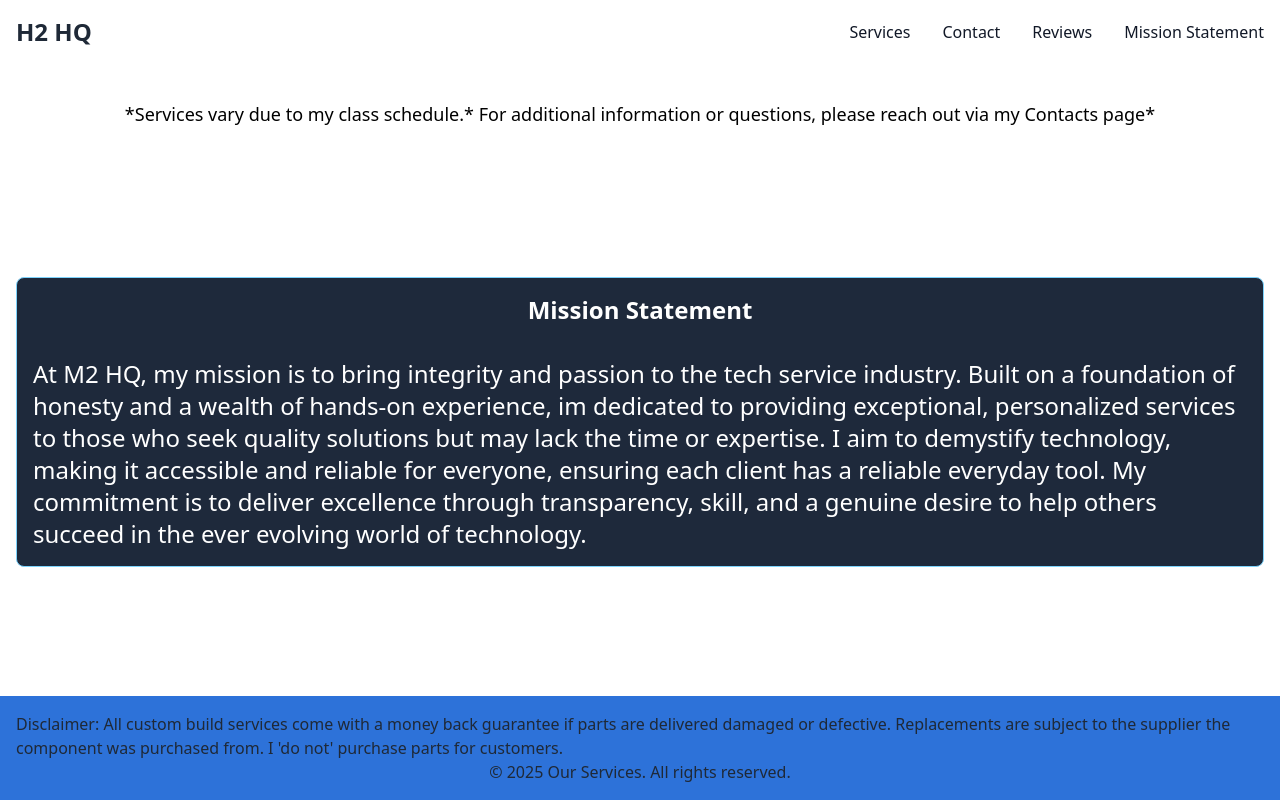
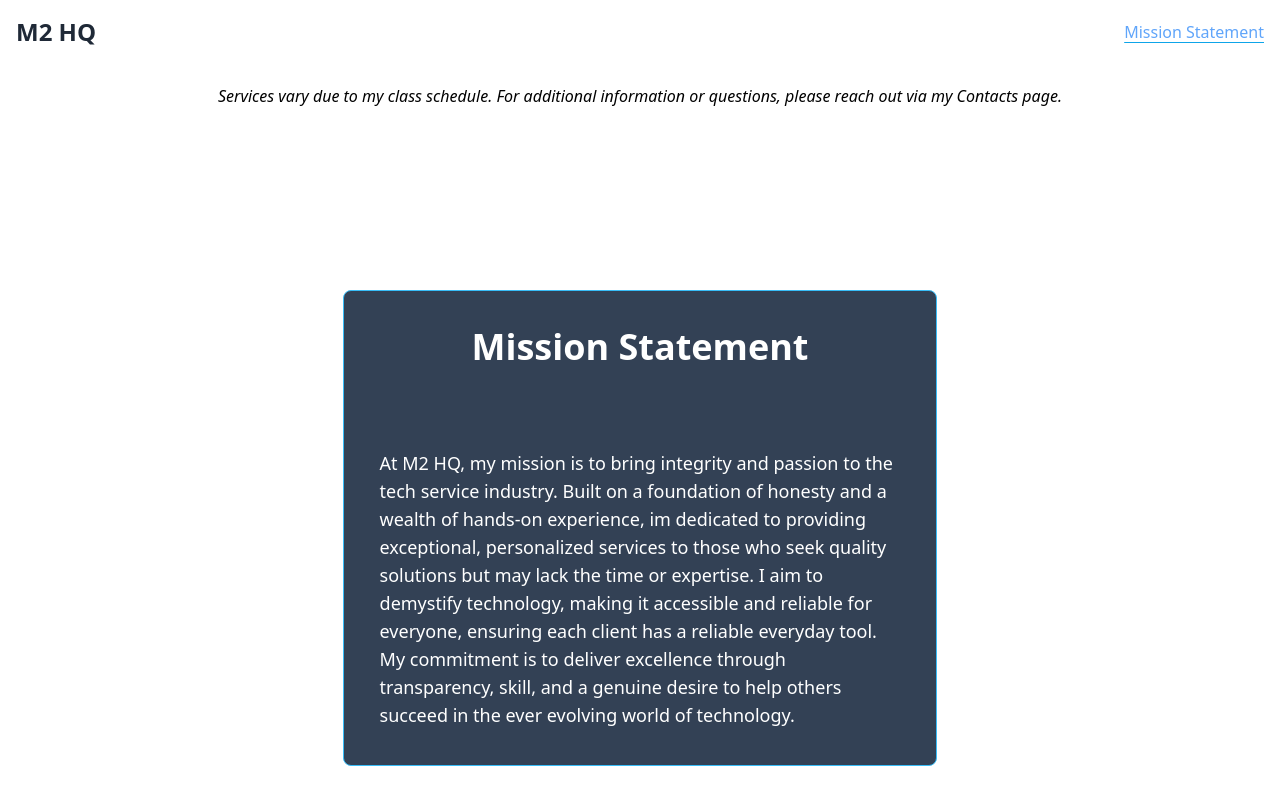
Before and after one commit to iSmirk-01/Landing-page, a Next.js app: page /mission in a window 1280 px wide. Shown: the top 800 px of the page. Built offline with nearby package versions, Linux system fonts and the light colour scheme.

Commit message:
made too many changes but all good...

```diff
--- a/app/components/Footer.js
+++ b/app/components/Footer.js
@@ -1,9 +1,16 @@
-const Footer = ({ footer }) => {
+const Footer = () => {
     return (
-      <div className="flex flex-col p-4 bg-DarkThemeMainBlue items-center w-screen">
-        <footer>{footer}</footer>
-        <p>© 2025 Our Services. All rights reserved.</p>
-      </div>
+      <footer className="flex flex-col p-4 bg-DarkThemeMainBlue items-center w-full gap-5 overflow-x-hidden">
+
+          <p className="">
+            Disclaimer: All custom build services come with a money back
+            guarantee if parts are delivered damaged or defective. Replacements
+            are subject to the supplier the component was purchased from. I
+            &apos;do not&apos; purchase parts for customers.
+          </p>
+          <p>© 2025 Our Services. All rights reserved.</p>
+
+      </footer>
     );
 }
 
--- a/app/components/NavBar.js
+++ b/app/components/NavBar.js
@@ -1,20 +1,22 @@
-"use client"
+"use client";
 import { useState } from "react";
-import  Link  from "next/link";
+import Link from "next/link";
+import { usePathname } from "next/navigation";
 
 function NavBar() {
-  // State to track menu visibility
   const [menuOpen, setMenuOpen] = useState(false);
+  const pathname = usePathname()
+
+  console.log(pathname)
 
   return (
     <nav className="bg-white border-gray-200 dark:bg-gray-900 w-full">
       <div className="max-w-screen-xl flex flex-wrap items-center justify-between mx-auto p-4">
         <Link href="/" className="flex items-center space-x-3">
           <span className="self-center text-2xl font-semibold whitespace-nowrap dark:text-white">
-            H2 HQ
+            M2 HQ
           </span>
         </Link>
-
         {/* Hamburger Button */}
         <button
           onClick={() => setMenuOpen(!menuOpen)} // Toggle state
@@ -50,7 +52,11 @@ function NavBar() {
             <li>
               <Link
                 href="/"
-                className="block py-2 px-3 text-gray-900 rounded hover:bg-gray-100 md:hover:bg-transparent md:border-0 md:hover:text-blue-700 md:p-0 dark:text-white md:dark:hover:text-blue-500"
+                className={`block py-2 px-3 rounded hover:bg-gray-100 md:hover:bg-transparent md:border-0 md:hover:text-blue-700 md:p-0 dark:text-white md:dark:hover:text-blue-500 focus:text-blue-700 ${
+                  pathname === "/"
+                    ? "text-blue-400 underline decoration-solid underline-offset-4 decoration-sky-500"
+                    : " text-white"
+                }`}
               >
                 Services
               </Link>
@@ -58,15 +64,23 @@ function NavBar() {
             <li>
               <Link
                 href="/contacts"
-                className="block py-2 px-3 text-gray-900 rounded hover:bg-gray-100 md:hover:bg-transparent md:border-0 md:hover:text-blue-700 md:p-0 dark:text-white md:dark:hover:text-blue-500"
+                className={`block py-2 px-3 rounded hover:bg-gray-100 md:hover:bg-transparent md:border-0 md:hover:text-blue-700 md:p-0 dark:text-white md:dark:hover:text-blue-500 focus:text-blue-700 ${
+                  pathname === "/contacts"
+                    ? "text-blue-400 underline decoration-solid underline-offset-4 decoration-sky-500"
+                    : " text-white"
+                }`}
               >
-                Contact
+                Contacts
               </Link>
             </li>
             <li>
               <Link
                 href="/reviews"
-                className="block py-2 px-3 text-gray-900 rounded hover:bg-gray-100 md:hover:bg-transparent md:border-0 md:hover:text-blue-700 md:p-0 dark:text-white md:dark:hover:text-blue-500"
+                className={`block py-2 px-3 rounded hover:bg-gray-100 md:hover:bg-transparent md:border-0 md:hover:text-blue-700 md:p-0 dark:text-white md:dark:hover:text-blue-500 focus:text-blue-700 ${
+                  pathname === "/reviews"
+                    ? "text-blue-400 underline decoration-solid underline-offset-4 decoration-sky-500"
+                    : " text-white"
+                }`}
               >
                 Reviews
               </Link>
@@ -74,7 +88,11 @@ function NavBar() {
             <li>
               <Link
                 href="/mission"
-                className="block py-2 px-3 text-gray-900 rounded hover:bg-gray-100 md:hover:bg-transparent md:border-0 md:hover:text-blue-700 md:p-0 dark:text-white md:dark:hover:text-blue-500"
+                className={`block py-2 px-3 rounded hover:bg-gray-100 md:hover:bg-transparent md:border-0 md:hover:text-blue-700 md:p-0 dark:text-white md:dark:hover:text-blue-500 focus:text-blue-700 ${
+                  pathname === "/mission"
+                    ? "text-blue-400 underline decoration-solid underline-offset-4 decoration-sky-500"
+                    : " text-white"
+                }`}
               >
                 Mission Statement
               </Link>
--- a/app/components/Notice.js
+++ b/app/components/Notice.js
@@ -1,4 +1,5 @@
-"use client"
+"use client";
+
 import { useTheme } from "../context/ThemeProvider";
 
 function Notice() {
@@ -6,14 +7,17 @@ function Notice() {
 
   return (
     <p
-      className={`${
+      aria-live="polite"
+      className={`text-lg sm:text-base p-5 ${
         theme === "dark" ? "text-white" : "text-black"
-      } text-lg p-5`}
+      } flex justify-center`}
     >
-      *Services vary due to my class schedule.* For additional information or
-      questions, please reach out via my Contacts page*
+      <em>
+        Services vary due to my class schedule. For additional information or
+        questions, please reach out via my Contacts page.
+      </em>
     </p>
   );
 }
 
-export default Notice
+export default Notice;
--- a/app/contacts/page.js
+++ b/app/contacts/page.js
@@ -1,20 +1,13 @@
 "use client";
-
-import Footer from "../components/Footer";
-import NavBar from "../components/NavBar";
-import Notice from "../components/Notice";
 import { useTheme } from "../context/ThemeProvider";
 
 function Contacts() {
   const { theme } = useTheme();
 
   return (
-    <div className="flex flex-col overflow-x-hidden h-screen gap-4 items-center w-screen">
-      <NavBar />
-      <Notice />
-      <div className=" text-white flex flex-col h-screen justify-center items-center w-screen">
-        <div className="flex gap-2 flex-col bg-slate-800 p-5 rounded-lg w-[80vw] h-auto justify-center text-dynamic  items-center border border-sky-300 m-4">
-          <h1 className="font-semibold self-center">Contacts</h1>
+    <div className="flex flex-col overflow-x-hidden h-screen gap-4 items-center w-full">
+        <div className="flex gap-2 flex-col bg-slate-800 p-5 rounded-lg w-[80vw] h-auto justify-center sm:text-sm md:text-base lg:text-lg whitespace-nowrap  border border-sky-300 m-4">
+          <h1 className="font-semibold self-center text-2xl shadow-md">Contacts</h1>
           <br />
           <p className="">
             <span className="text-red-500 font-bold">Email: </span>
@@ -38,9 +31,6 @@ function Contacts() {
             808-494-1499
           </p>
         </div>
-      </div>
-
-      <Footer footer="Disclaimer: All custom build services come with a money back guarantee if parts are delivered damaged or defective. Replacements are subject to the supplier the component was purchased from. I 'do not' purchase parts for customers." />
     </div>
   );
 }
--- a/app/layout.js
+++ b/app/layout.js
@@ -1,5 +1,8 @@
 import "./globals.css";
 import { ThemeProvider } from "./context/ThemeProvider";
+import NavBar from "./components/NavBar";
+import Footer from "./components/Footer";
+import Notice from "./components/Notice";
 
 export const metadata = {
   title: "M2 HQ",
@@ -10,7 +13,12 @@ export default function RootLayout({ children }) {
   return (
     <html lang="en">
       <body>
-        <ThemeProvider>{children}</ThemeProvider>
+        <NavBar />
+        <ThemeProvider>
+          <Notice />
+          {children}
+        </ThemeProvider>
+        <Footer />
       </body>
     </html>
   );
--- a/app/mission/page.js
+++ b/app/mission/page.js
@@ -1,17 +1,12 @@
-import Footer from '../components/Footer';
-import NavBar from '../components/NavBar';
-import Notice from '../components/Notice';
+
 
 function Mission() {
   return (
-    <div className="flex flex-col h-screen gap-4 items-center w-screen">
-      <NavBar />
-      <Notice />
-      <div className=" text-white flex flex-col h-screen justify-center items-center w-screen ">
-        <div className="flex flex-col bg-slate-800 p-4 rounded-lg w-fit h-fit m-4 justify-center text-2xl border border-sky-300">
-          <h1 className="font-semibold self-center">Mission Statement</h1>
+    <div className="flex flex-col h-screen gap-4 items-center w-full overflow-x-hidden">
+      <div className="flex flex-col m-auto prose bg-slate-700 p-9 rounded-lg border border-sky-400">
+          <h1 className="font-semibold self-center text-white">Mission Statement</h1>
           <br />
-          <p className='flex flex-wrap'>
+          <p className='flex flex-wrap text-white text-lg'>
             At M2 HQ, my mission is to bring integrity and passion to the tech
             service industry. Built on a foundation of honesty and a wealth of
             hands-on experience, im dedicated to providing exceptional,
@@ -22,10 +17,7 @@ function Mission() {
             through transparency, skill, and a genuine desire to help others
             succeed in the ever evolving world of technology.
           </p>
-        </div>
       </div>
-
-      <Footer footer="Disclaimer: All custom build services come with a money back guarantee if parts are delivered damaged or defective. Replacements are subject to the supplier the component was purchased from. I 'do not' purchase parts for customers." />
     </div>
   );
 }
--- a/app/page.js
+++ b/app/page.js
@@ -1,18 +1,12 @@
 'use client'
 
 import Service from "./components/Service"; //header, details, label
-import Footer from "./components/Footer";
-import Notice from "./components/Notice";
-import { useTheme } from "./context/ThemeProvider";
-import NavBar from "./components/NavBar";
+
 
 export default function Home() {
-  const {theme} = useTheme()
   return (
-    <div className="flex flex-col items-center overflow-x-hidden h-screen">
-      <NavBar />
-      <Notice />
-      <main className="flex flex-col gap-5 p-4">
+    <div className="flex flex-col items-center overflow-x-hidden h-full">
+      <main className="flex flex-col gap-5 p-4 h-full">
         <Service
           header="Parts Consultation"
           details="Whether you're experienced or a first time builder, we offer personalized advice and detailed recommendations that is tailored to your needs and budget. We'll guide you through selecting the best components for your custom build, ensuring compatibility, optimal performance and future proofing your investment.*(Pricing on components vary on the market, we will strive to get you the best prices from whats available)*"
@@ -29,9 +23,6 @@ export default function Home() {
           label="For Custom Build Services"
         />
       </main>
-      <footer>
-        <Footer footer="All custom build services come with a money back guarantee if parts are delivered damaged or defective. Replacements are subject to the supplier the component was purchased from." />
-      </footer>
     </div>
   );
 }
--- a/app/reviews/page.js
+++ b/app/reviews/page.js
@@ -1,20 +1,14 @@
-import Footer from '../components/Footer';
-import NavBar from '../components/NavBar';
-import Notice from '../components/Notice';
+
 
 function page() {
   return (
-    <div className="flex flex-col overflow-x-hidden h-screen gap-4 items-center w-screen">
-      <NavBar />
-      <Notice />
+    <div className="flex flex-col overflow-x-hidden h-full gap-4 items-center w-full">
       <div className=" text-white flex flex-col h-screen justify-center items-center w-screen overflow-hidden">
         <div className="flex flex-col bg-slate-800 p-4 rounded-lg w-fit h-fit m-4 justify-center text-2xl border border-sky-300">
           <br />
             <p className='text-red-600 font-bold'>under construction</p>
         </div>
       </div>
-
-      <Footer footer="Disclaimer: All custom build services come with a money back guarantee if parts are delivered damaged or defective. Replacements are subject to the supplier the component was purchased from. I 'do not' purchase parts for customers." />
     </div>
   );
 }
--- a/package.json
+++ b/package.json
@@ -9,11 +9,12 @@
     "lint": "next lint"
   },
   "dependencies": {
+    "@tailwindcss/typography": "^0.5.15",
     "axios": "^1.7.9",
     "bcryptjs": "^2.4.3",
     "jsonwebtoken": "^9.0.2",
     "mongodb": "^6.12.0",
-    "next": "15.1.1",
+    "next": "^15.1.2",
     "react": "^19.0.0",
     "react-dom": "^19.0.0",
     "zod": "^3.24.1"
--- a/tailwind.config.mjs
+++ b/tailwind.config.mjs
@@ -41,5 +41,5 @@ export default {
       },
     },
   },
-  plugins: [],
+  plugins: [require("@tailwindcss/typography")],
 };
```
Also changed, not shown: 1 other file (tests, documents, lock files or other folders).
